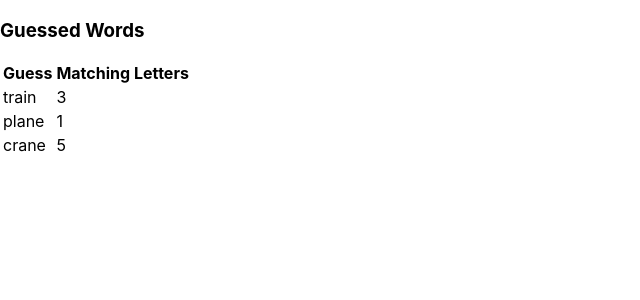
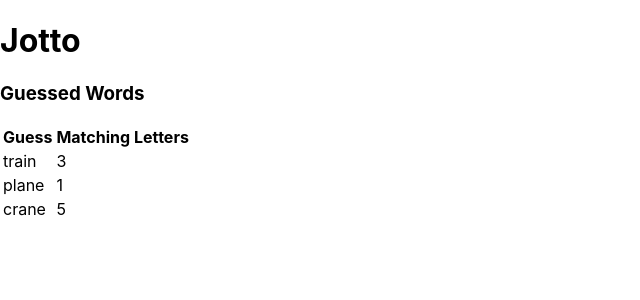
Before and after one commit to SSaquif/jotto, a React app: page / in a window 1280 px wide. Shown: the top 300 px of the page, without its empty margins (0-640 px from the left). Built offline with nearby package versions, Linux system fonts and the light colour scheme.

Commit message:
App name added

```diff
--- a/src/App.js
+++ b/src/App.js
@@ -5,6 +5,7 @@ import GuessedWords from "./GuessedWords";
 function App() {
   return (
     <div>
+      <h1>Jotto</h1>
       <Congrats success={false} />
       <GuessedWords
         guessedWords={[
```
